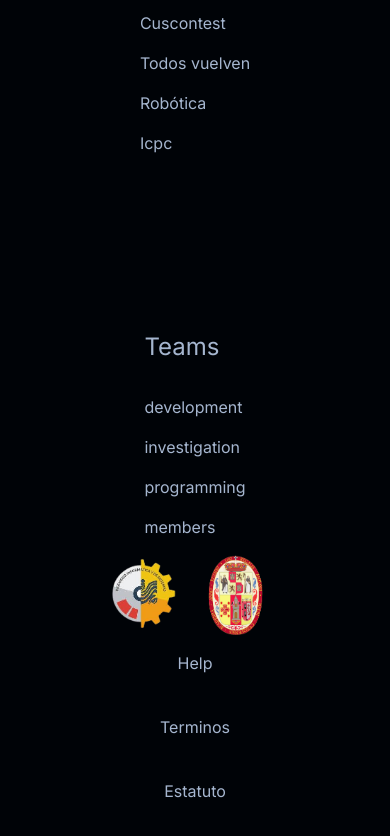
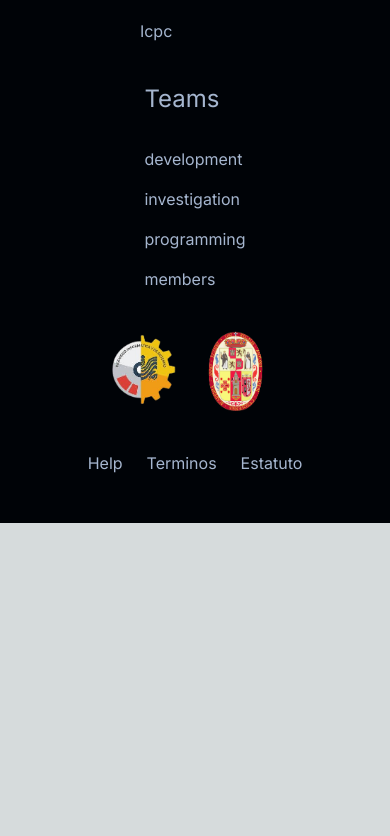
Before and after one commit to ACM-Chapter-Cusco/kratos, a Next.js app: page / in a window 390 px wide. Shown: the part 4195-5031 px from the top of the page. After the commit the page ends 4718 px from the top, so only its background shows below. Built offline with nearby package versions, Linux system fonts and the light colour scheme.

Commit message:
fix responsive design to footer section

```diff
--- a/src/app/components/Footer/SectionsFooter.jsx
+++ b/src/app/components/Footer/SectionsFooter.jsx
@@ -4,7 +4,7 @@ import TitlesFooter from './TitlesFooter'
 
 export const SectionsFooter = () => {
   return (
-    <div className="flex flex-col md:flex-row justify-between items-center gap-40">
+    <div className="flex flex-col flex-wrap md:flex-row justify-between items-center gap-x-40 gap-y-6">
       <div>
         <TitlesFooter title="About" />
         <div className="flex flex-col justify-start">
--- a/src/app/components/Footer/index.jsx
+++ b/src/app/components/Footer/index.jsx
@@ -7,8 +7,8 @@ import LinksFooter from './LinksFooter'
 const Footer = () => {
   return (
     <footer className="flex justify-center bg-dark-1">
-      <div className="h-auto w-[1400px] px-4 flex flex-col py-8 px-12 text-base text-white-azul" >
-        <div className="flex flex-col md:flex-row justify-between items-center mb-4">
+      <div className="h-auto w-[1400px] px-4 flex flex-col py-8 px-12 text-base text-white-azul gap-y-6" >
+        <div className="flex flex-col md:flex-row justify-between items-center mb-4 gap-y-6 gap-x-4">
           <div className="flex flex-col items-center gap-y-4">
             <h3 className="text-base font-bold">ACM.Chapter.Cusco</h3>
             <SocialMediaFooter />
@@ -33,7 +33,7 @@ const Footer = () => {
           </div>
 
         </div>
-        <div className="flex flex-col md:flex-row justify-center items-center gap-6">
+        <div className="flex flex-row justify-center items-center gap-6">
           <LinksFooter link="#">Help</LinksFooter>
           <LinksFooter link="#">Terminos</LinksFooter>
           <LinksFooter link="#">Estatuto</LinksFooter>
```
